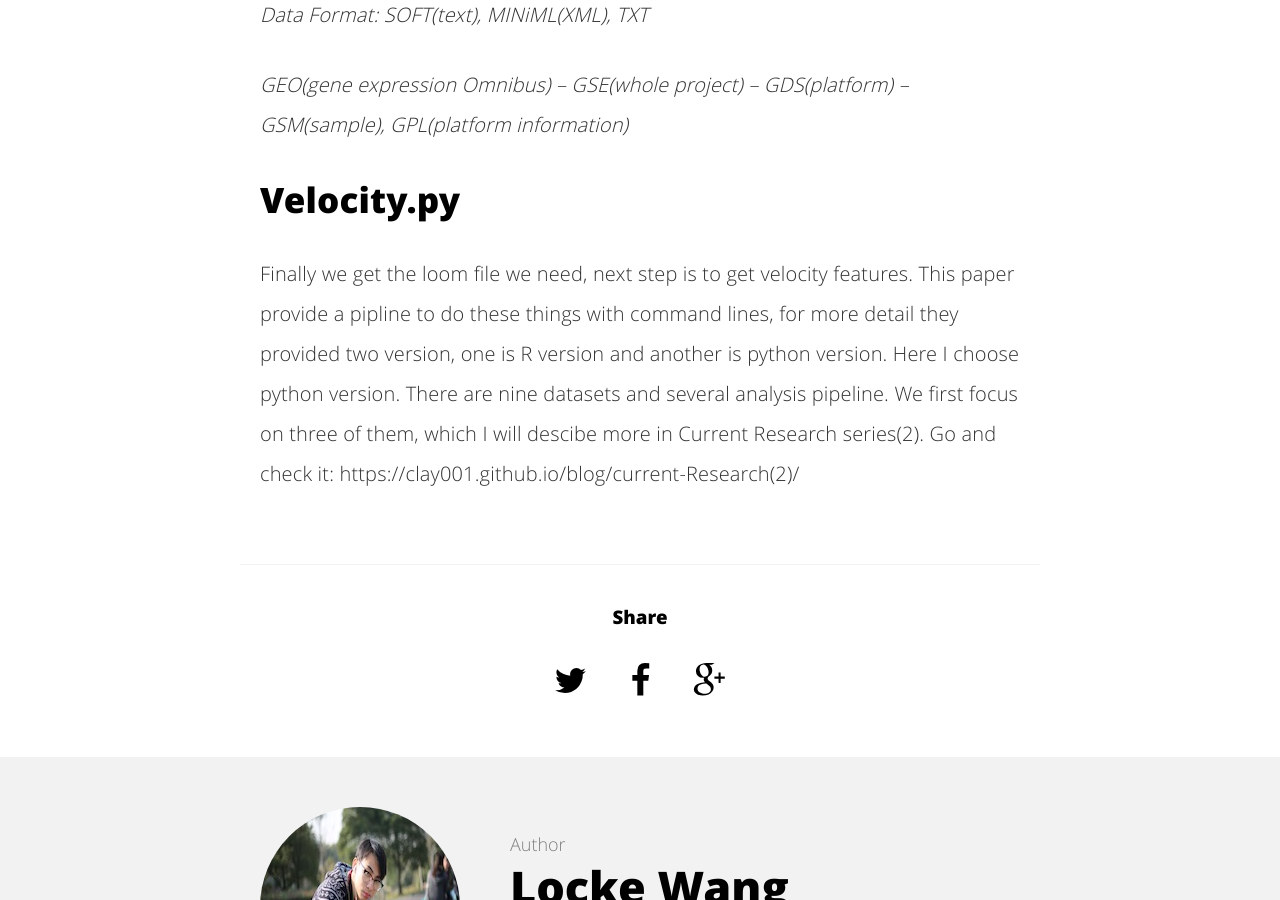
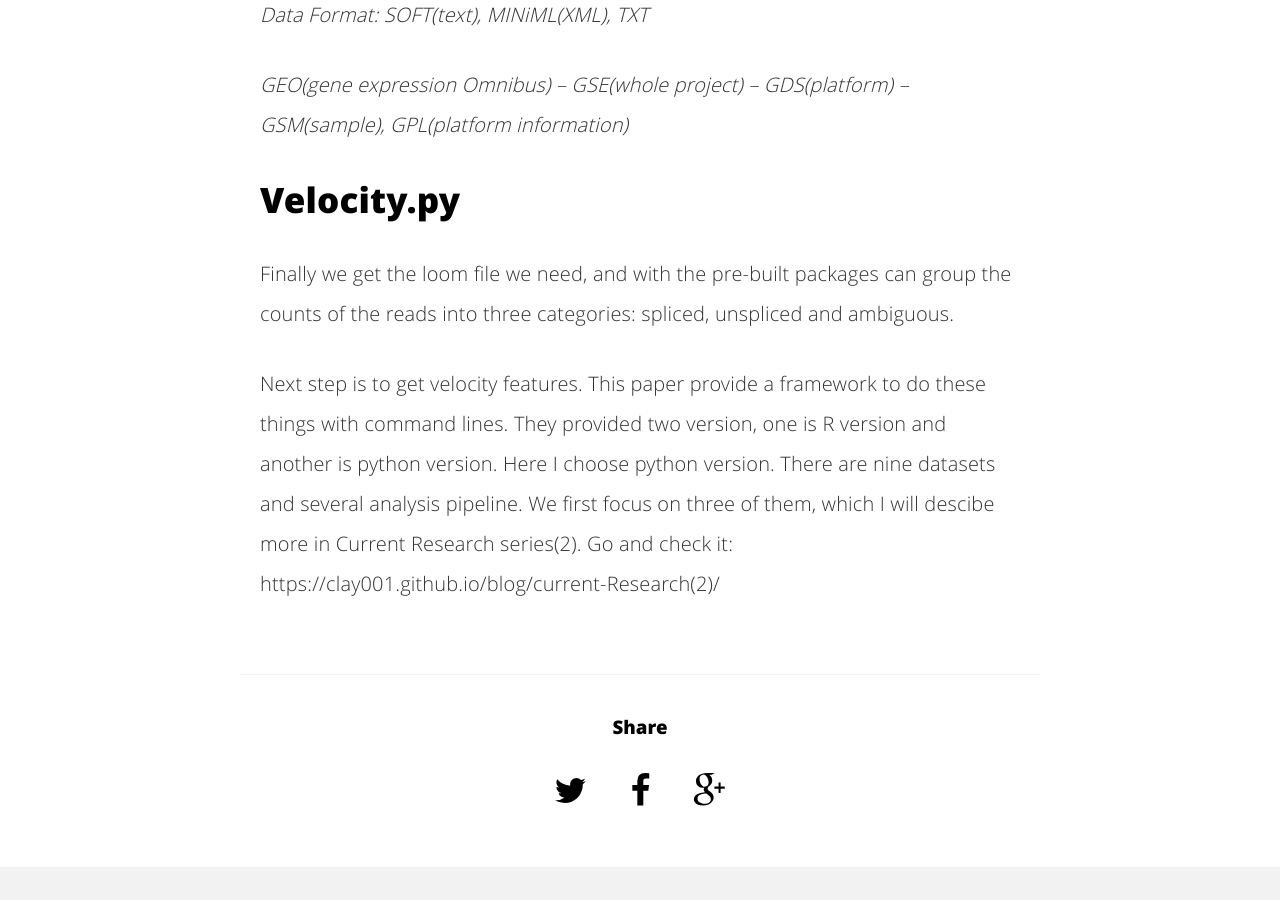
Before and after one commit to clay001/locke.github.io, a Jekyll site: the page built from _posts/2019-10-08-current-Research(1).md, in a window 1280 px wide and 900 px high, scrolled down 4036 px. Built offline with Jekyll 4.4.1, drawn with Linux system fonts in a browser that asks for light colours; comment, search, counter and statistics services are not loaded.

Commit message:
research

```diff
--- a/_posts/2019-10-08-current-Research(1).md
+++ b/_posts/2019-10-08-current-Research(1).md
@@ -58,4 +58,6 @@ supplement: BCL(single cell sequence result file) --> fasta(after referencing) -
 *GEO(gene expression Omnibus) -- GSE(whole project) -- GDS(platform) -- GSM(sample),  GPL(platform information)*
 
 ## Velocity.py
-Finally we get the loom file we need, next step is to get velocity features. This paper provide a pipline to do these things with command lines, for more detail they provided two version, one is R version and another is python version. Here I choose python version. There are nine datasets and several analysis pipeline. We first focus on three of them, which I will descibe more in Current Research series(2). Go and check it: https://clay001.github.io/blog/current-Research(2)/
+Finally we get the loom file we need, and with the pre-built packages can group the counts of the reads into three categories: spliced, unspliced and ambiguous.
+
+Next step is to get velocity features. This paper provide a framework to do these things with command lines. They provided two version, one is R version and another is python version. Here I choose python version. There are nine datasets and several analysis pipeline. We first focus on three of them, which I will descibe more in Current Research series(2). Go and check it: https://clay001.github.io/blog/current-Research(2)/
```
Also changed, not shown: _posts/2019-10-24-current-Research(2).md (+22 -1 lines), 2 other files.
